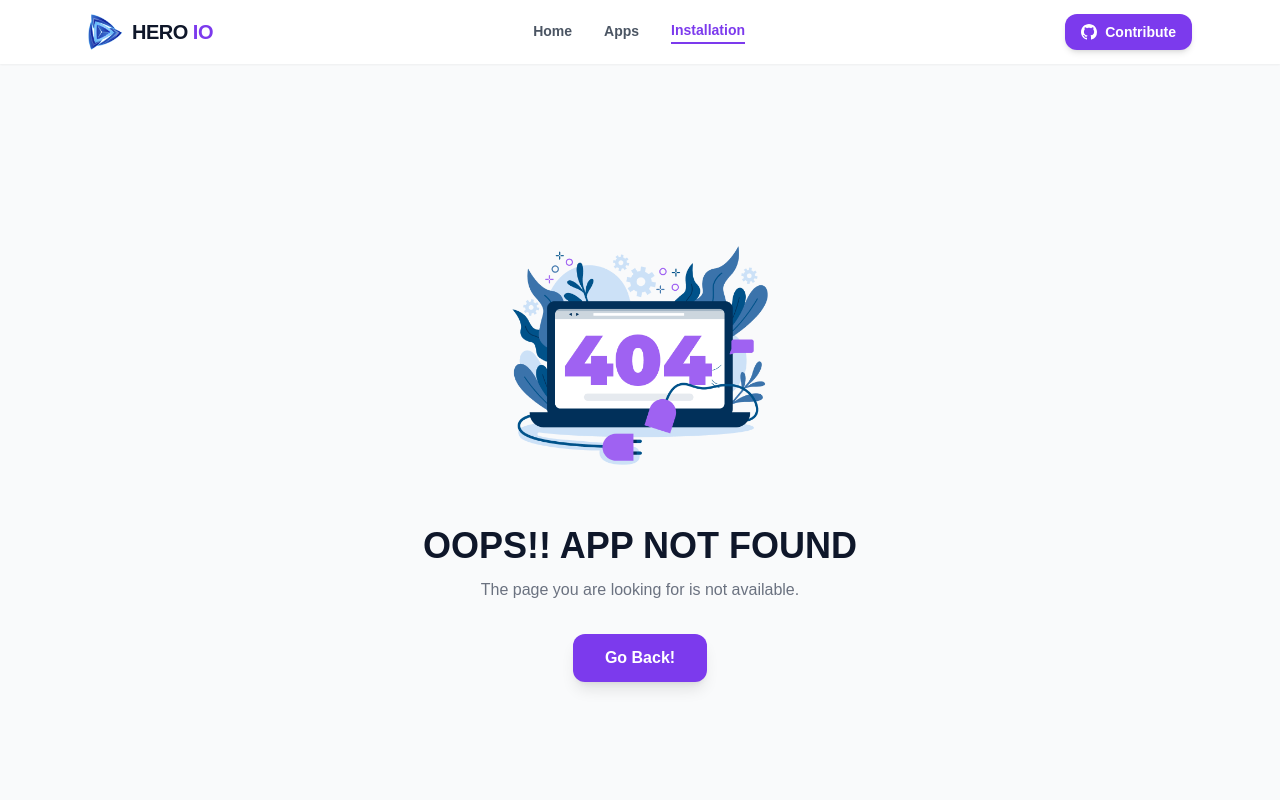
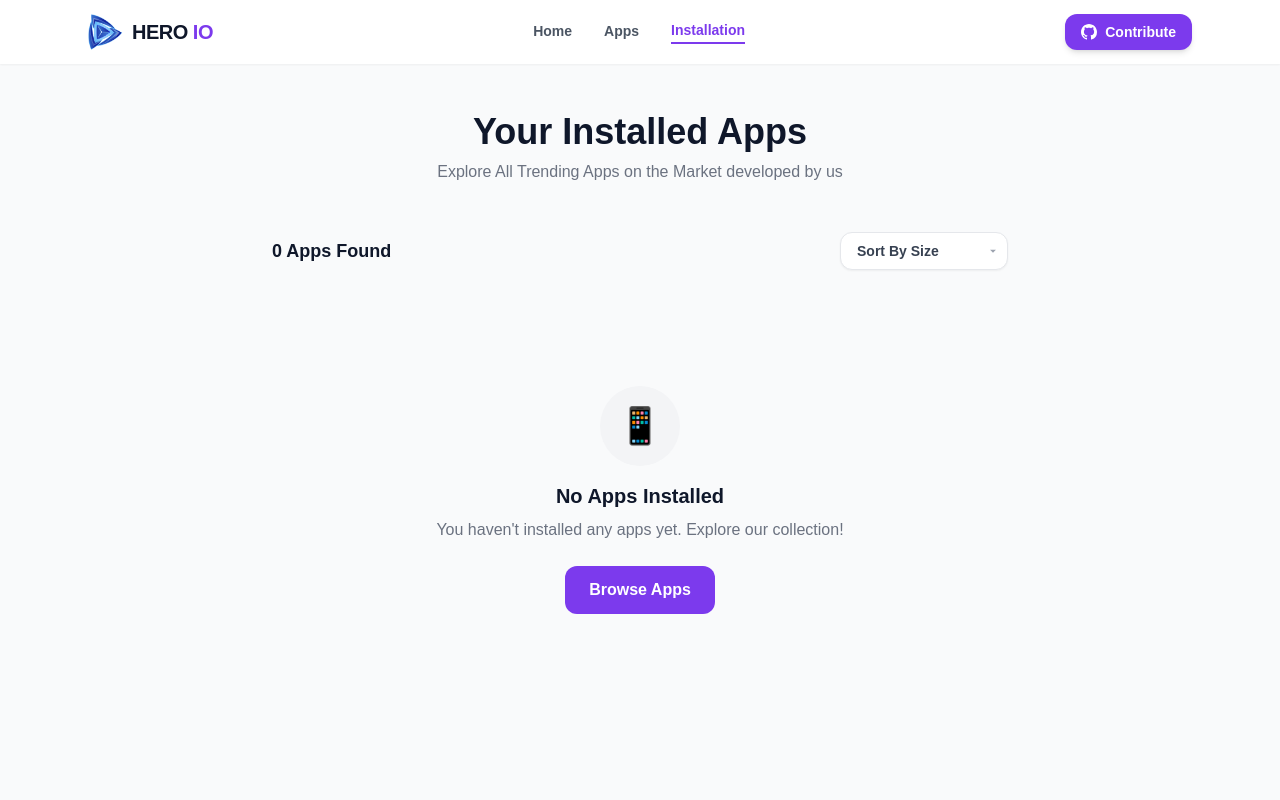
Before and after one commit to parthosarothi46/HERO-IO, a React (Vite) app: page /installation in a window 1280 px wide. Shown: the top 800 px of the page. Built offline with nearby package versions, Linux system fonts and the light colour scheme.

Commit message:
added installation page and local storage

```diff
--- a/src/App.jsx
+++ b/src/App.jsx
@@ -5,6 +5,7 @@ import Home from './pages/Home'
 import NotFound from './pages/NotFound';
 import Apps from './pages/Apps';
 import AppDetails from './pages/AppDetails';
+import Installation from './pages/Installation';
 
 
 function AppContent() {
@@ -17,6 +18,7 @@ function AppContent() {
             <Route path="/" element={<Home />} />
             <Route path="/apps" element={<Apps />} />
             <Route path="/apps/:id" element={<AppDetails />} />
+            <Route path="/installation" element={<Installation />} />
             <Route path="*" element={<NotFound />} />
           </Routes>
         </main>
--- /dev/null
+++ b/src/pages/Installation.jsx
@@ -0,0 +1,116 @@
+import  { useState, useEffect } from 'react';
+import { Link } from 'react-router-dom';
+import toast from 'react-hot-toast';
+
+function formatNum(n) {
+  if (n >= 1000000) return (n / 1000000).toFixed(1) + 'M';
+  if (n >= 1000) return (n / 1000).toFixed(0) + 'K';
+  return n;
+}
+
+export default function Installation() {
+  const [installed, setInstalled] = useState([]);
+  const [sort, setSort] = useState('');
+
+  useEffect(() => {
+    const stored = JSON.parse(localStorage.getItem('installedApps') || '[]');
+    setInstalled(stored);
+  }, []);
+
+  const handleUninstall = (id) => {
+    const updated = installed.filter((a) => a.id !== id);
+    setInstalled(updated);
+    localStorage.setItem('installedApps', JSON.stringify(updated));
+    toast('🗑️ App uninstalled successfully', {
+      style: { background: '#EF4444', color: '#fff' }
+    });
+  };
+
+  const sorted = [...installed].sort((a, b) => {
+    if (sort === 'high-low') return b.size - a.size;
+    if (sort === 'low-high') return a.size - b.size;
+    return 0;
+  });
+
+  return (
+    <div className="bg-gray-50 min-h-screen">
+      {/* Header */}
+      <div className="text-center py-12 px-4">
+        <h1 className="text-4xl font-extrabold text-dark">Your Installed Apps</h1>
+        <p className="text-gray-500 mt-2">Explore All Trending Apps on the Market developed by us</p>
+      </div>
+
+      <div className="max-w-3xl mx-auto px-4 pb-14">
+        {/* Count + sort */}
+        <div className="flex items-center justify-between mb-5">
+          <span className="font-bold text-dark text-lg">{installed.length} Apps Found</span>
+          <div className="relative">
+            <select
+              value={sort}
+              onChange={(e) => setSort(e.target.value)}
+              className="appearance-none bg-white border border-gray-200 rounded-xl px-4 py-2 pr-8 text-sm font-semibold text-gray-700 focus:outline-none focus:border-primary cursor-pointer shadow-sm"
+            >
+              <option value="">Sort By Size</option>
+              <option value="high-low">Size: High → Low</option>
+              <option value="low-high">Size: Low → High</option>
+            </select>
+            <span className="absolute right-2 top-1/2 -translate-y-1/2 pointer-events-none text-gray-400">
+              <svg width="14" height="14" viewBox="0 0 24 24" fill="currentColor"><path d="M7 10l5 5 5-5z"/></svg>
+            </span>
+          </div>
+        </div>
+
+        {/* Empty state */}
+        {installed.length === 0 ? (
+          <div className="flex flex-col items-center justify-center py-24 text-center">
+            <div className="w-20 h-20 bg-gray-100 rounded-full flex items-center justify-center mb-4 text-4xl">📱</div>
+            <h3 className="text-xl font-bold text-dark mb-2">No Apps Installed</h3>
+            <p className="text-gray-500 mb-6">You haven't installed any apps yet. Explore our collection!</p>
+            <Link to="/apps" className="px-6 py-3 bg-primary text-white font-bold rounded-xl hover:bg-primary-dark transition-all">
+              Browse Apps
+            </Link>
+          </div>
+        ) : (
+          <div className="space-y-3">
+            {sorted.map((app) => (
+              <div key={app.id} className="bg-white rounded-2xl p-4 border border-gray-100 shadow-sm flex items-center gap-4">
+                <div className="w-14 h-14 bg-gray-100 rounded-xl flex-shrink-0 overflow-hidden">
+                  <img
+                    src={app.image}
+                    alt={app.title}
+                    className="w-full h-full object-cover"
+                    onError={(e) => { e.target.style.display = 'none'; }}
+                  />
+                </div>
+                <div className="flex-1 min-w-0">
+                  <h3 className="font-bold text-dark text-sm truncate">{app.title}</h3>
+                  <div className="flex items-center gap-3 mt-1 flex-wrap">
+                    <span className="flex items-center gap-1 text-xs font-semibold text-accent">
+                      <svg width="11" height="11" viewBox="0 0 24 24" fill="currentColor">
+                        <path d="M12 16l-6-6h4V4h4v6h4z"/><rect x="4" y="18" width="16" height="2" rx="1"/>
+                      </svg>
+                      {formatNum(app.downloads)}
+                    </span>
+                    <span className="flex items-center gap-1 text-xs font-semibold text-orange-500">
+                      <svg width="10" height="10" viewBox="0 0 24 24" fill="currentColor">
+                        <polygon points="12,2 15.09,8.26 22,9.27 17,14.14 18.18,21.02 12,17.77 5.82,21.02 7,14.14 2,9.27 8.91,8.26"/>
+                      </svg>
+                      {app.ratingAvg}
+                    </span>
+                    <span className="text-xs text-gray-400">{app.size} MB</span>
+                  </div>
+                </div>
+                <button
+                  onClick={() => handleUninstall(app.id)}
+                  className="flex-shrink-0 px-4 py-2 bg-accent text-white font-bold text-sm rounded-xl hover:bg-green-600 transition-all"
+                >
+                  Uninstall
+                </button>
+              </div>
+            ))}
+          </div>
+        )}
+      </div>
+    </div>
+  );
+}
```
